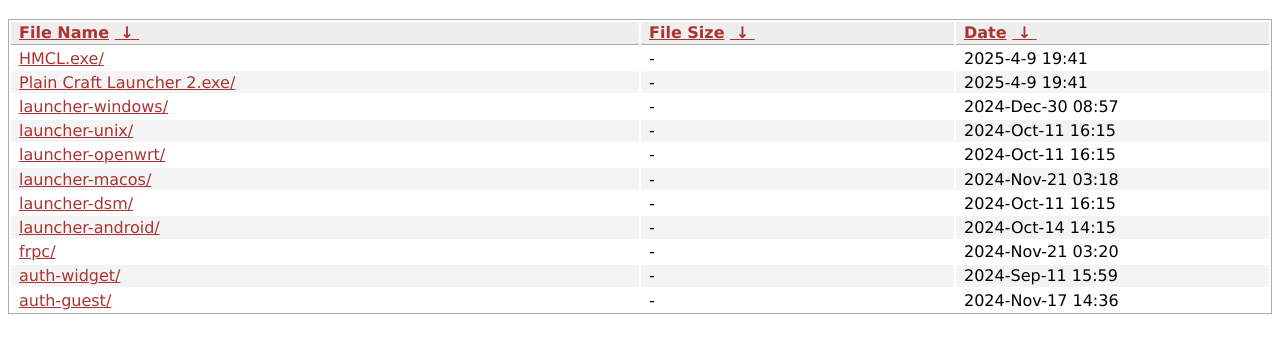
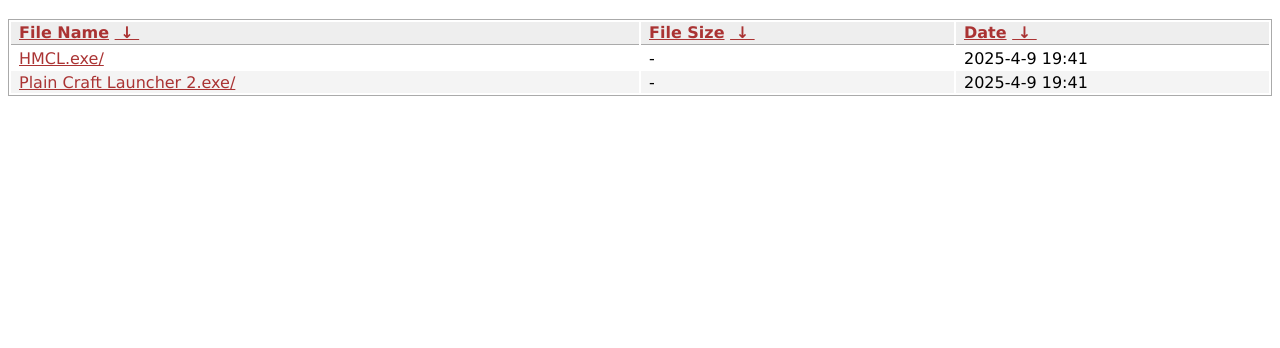
Before and after one commit to gedhspace/resources, a plain HTML site: page index.html in a window 1280 px wide. Shown: the part 62-410 px from the top of the page. Drawn offline with Linux system fonts and the light colour scheme.

Commit message:
Update index.html

```diff
--- a/index.html
+++ b/index.html
@@ -7,14 +7,6 @@
 
 <tr><td colspan="2" class="link"><a href="HMCL.exe" title="service">HMCL.exe/</a></td><td class="size">-</td><td class="date">2025-4-9 19:41</td></tr>
 <tr><td colspan="2" class="link"><a href="Plain Craft Launcher 2.exe" title="rustdesk">Plain Craft Launcher 2.exe/</a></td><td class="size">-</td><td class="date">2025-4-9 19:41</td></tr>
-<tr><td colspan="2" class="link"><a href="launcher-windows/" title="launcher-windows">launcher-windows/</a></td><td class="size">-</td><td class="date">2024-Dec-30 08:57</td></tr>
-<tr><td colspan="2" class="link"><a href="launcher-unix/" title="launcher-unix">launcher-unix/</a></td><td class="size">-</td><td class="date">2024-Oct-11 16:15</td></tr>
-<tr><td colspan="2" class="link"><a href="launcher-openwrt/" title="launcher-openwrt">launcher-openwrt/</a></td><td class="size">-</td><td class="date">2024-Oct-11 16:15</td></tr>
-<tr><td colspan="2" class="link"><a href="launcher-macos/" title="launcher-macos">launcher-macos/</a></td><td class="size">-</td><td class="date">2024-Nov-21 03:18</td></tr>
-<tr><td colspan="2" class="link"><a href="launcher-dsm/" title="launcher-dsm">launcher-dsm/</a></td><td class="size">-</td><td class="date">2024-Oct-11 16:15</td></tr>
-<tr><td colspan="2" class="link"><a href="launcher-android/" title="launcher-android">launcher-android/</a></td><td class="size">-</td><td class="date">2024-Oct-14 14:15</td></tr>
-<tr><td colspan="2" class="link"><a href="frpc/" title="frpc">frpc/</a></td><td class="size">-</td><td class="date">2024-Nov-21 03:20</td></tr>
-<tr><td colspan="2" class="link"><a href="auth-widget/" title="auth-widget">auth-widget/</a></td><td class="size">-</td><td class="date">2024-Sep-11 15:59</td></tr>
-<tr><td colspan="2" class="link"><a href="auth-guest/" title="auth-guest">auth-guest/</a></td><td class="size">-</td><td class="date">2024-Nov-17 14:36</td></tr>
+
 
 </tbody></table></body></html>
```
